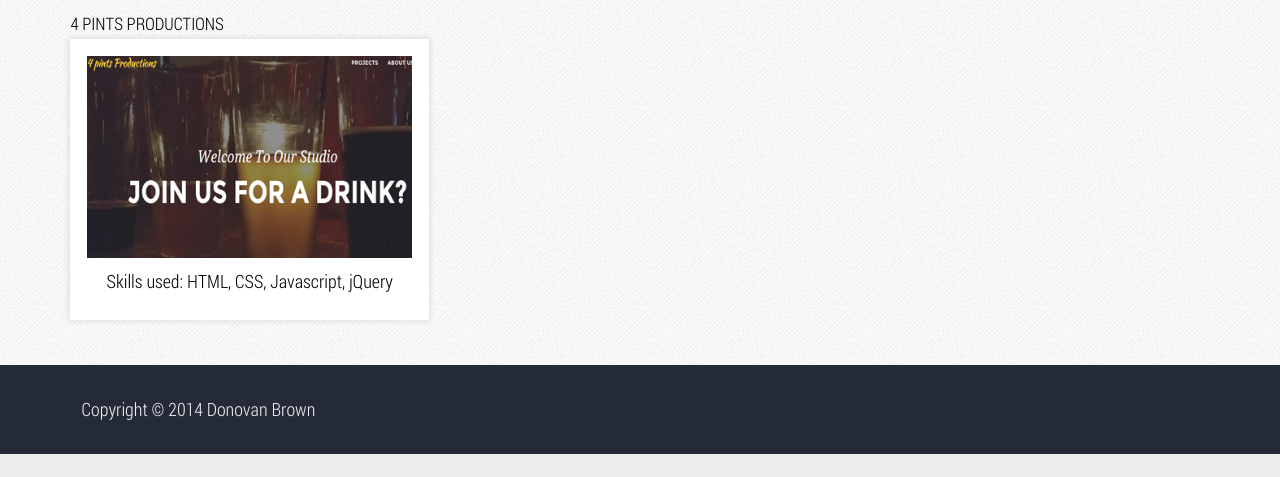
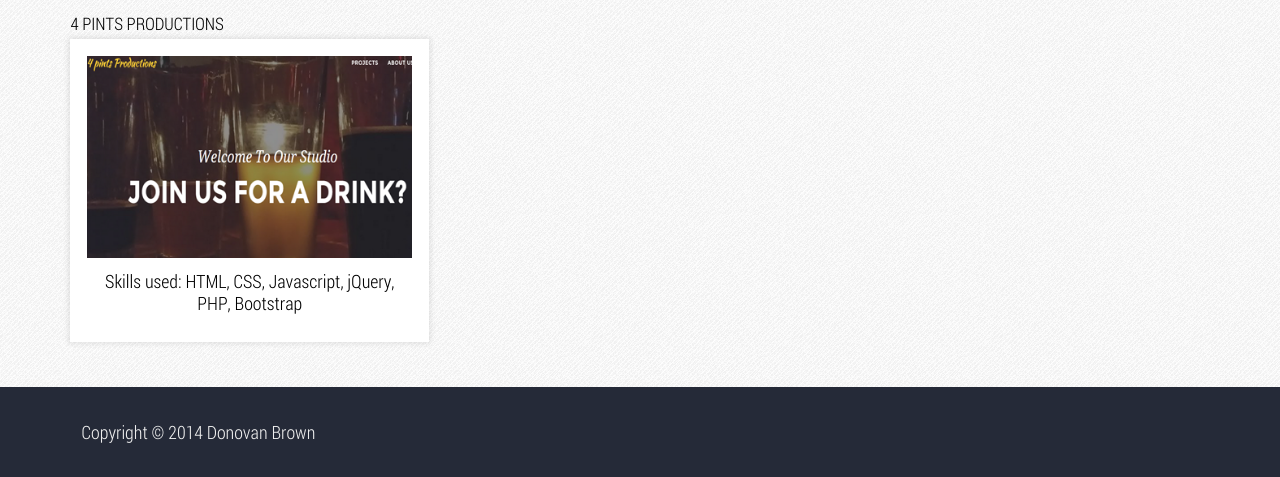
Before and after one commit to DCbrown/DonovanBrown, a plain HTML site: page index.html in a window 1280 px wide. Shown: the part 1288-1765 px from the top of the page. Before the commit the page ends 1742 px from the top, so only its background shows below. Drawn offline with Linux system fonts and the light colour scheme; files whose address does not match are found by name.

Commit message:
Adding updates skills to pints
Updates used skills to 4 pint productions site.

```diff
--- a/index.html
+++ b/index.html
@@ -144,7 +144,7 @@
                                 <a href="http://4pintsproductions.org/" target="blank">
                                     <figure>
                                         <img src="./img/4pints.png" />
-										<P class="text">Skills used: HTML, CSS, Javascript, jQuery</P>
+										<P class="text">Skills used: HTML, CSS, Javascript, jQuery, PHP, Bootstrap</P>
                                     </figure>
                                 </a>
                      </article>
```
